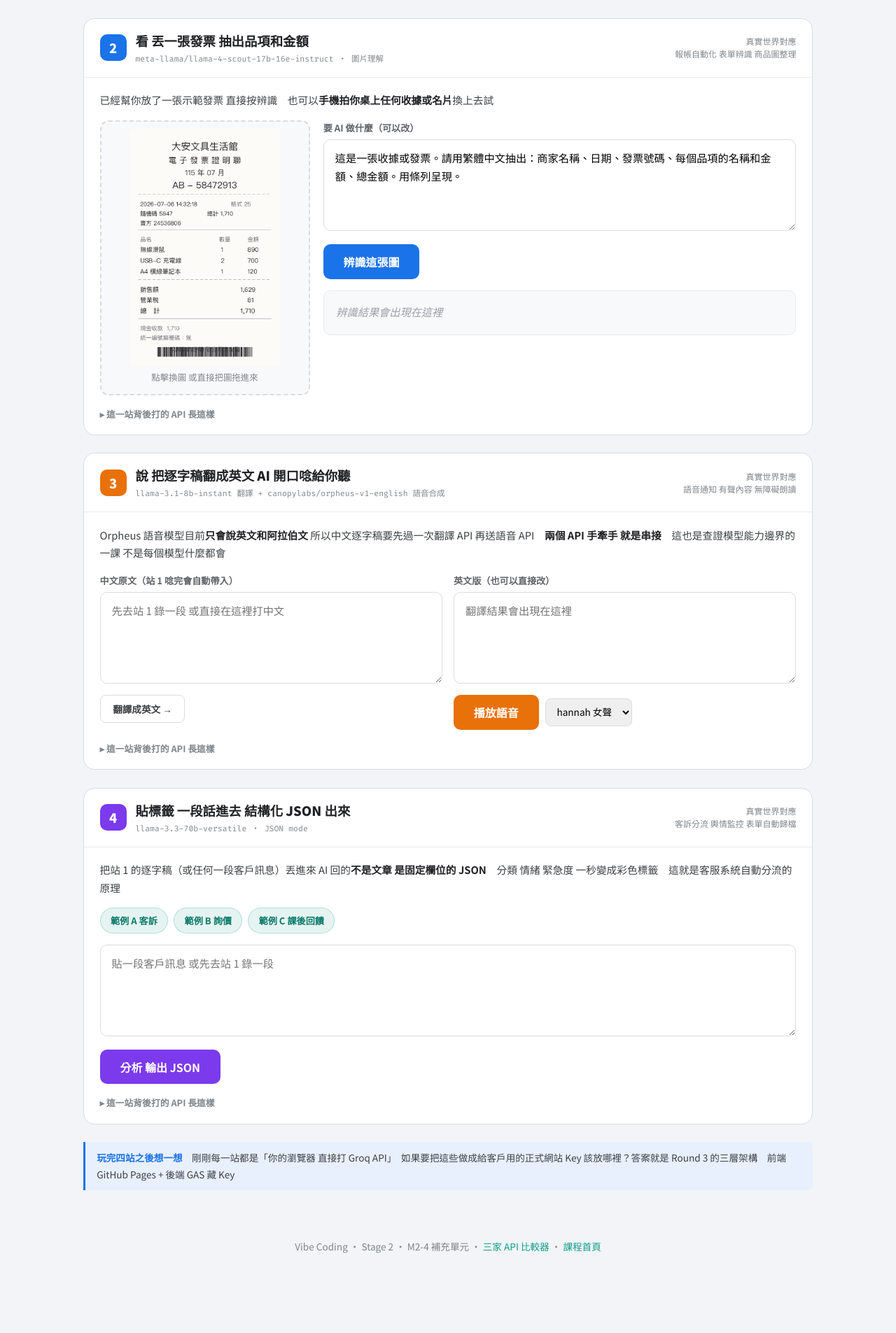
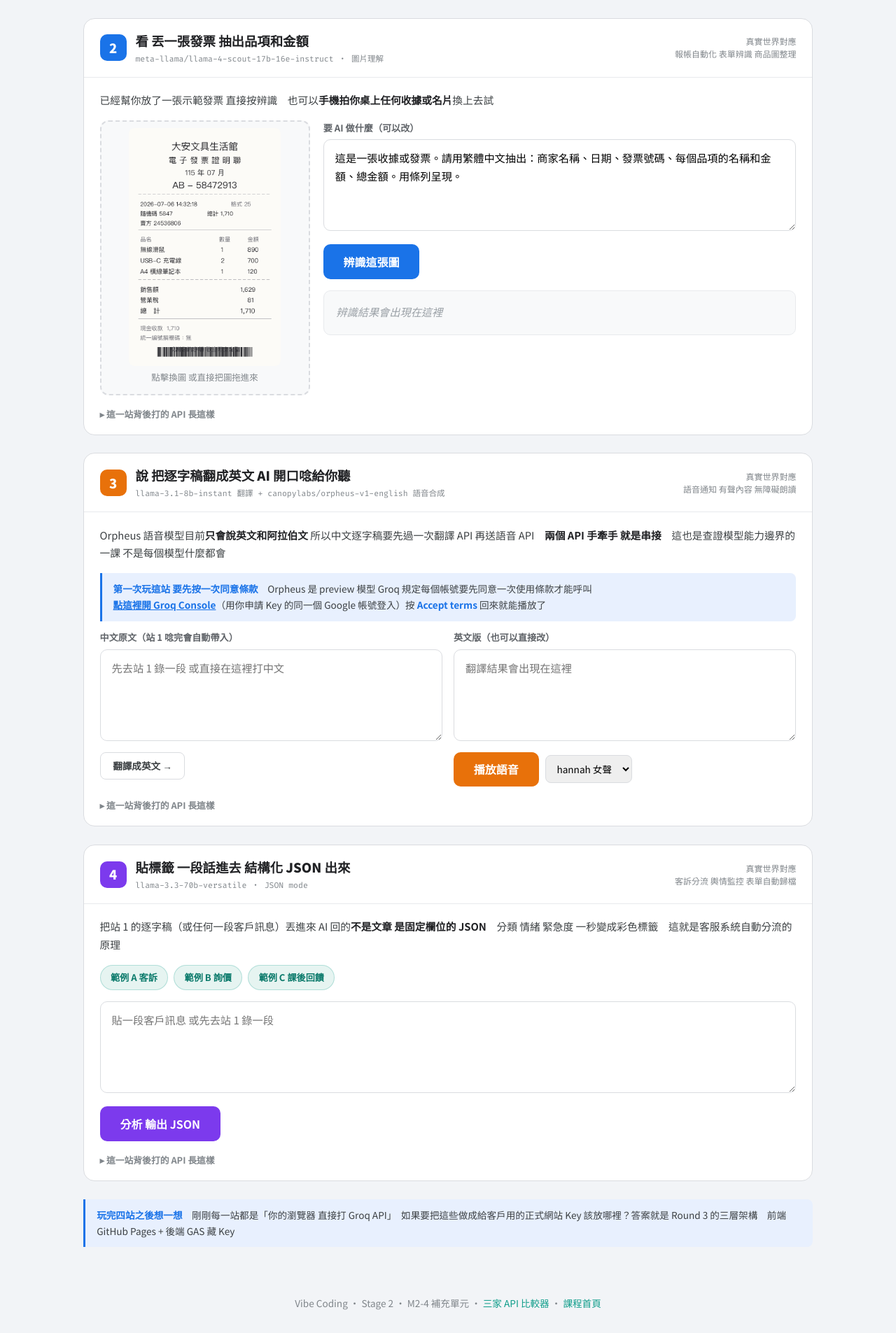
Before and after one commit to ai-cooperation/ai-path, a Jekyll site: the page vibe-coding/groq-playground/index.html, which Jekyll copies as it is, in a window 1280 px wide. Shown: the part 1109-3014 px from the top of the page at 70% size. Built offline with Jekyll 4.4.1, drawn with Linux system fonts in a browser that asks for light colours; before the commit the page ends 2933 px from its top, so only the background shows below that.

Commit message:
fix: groq-playground Orpheus terms acceptance 引導
- 站 3 加事前提示: preview 模型每帳號需按一次 Accept terms 附 console 直達連結
- terms 錯誤訊息轉成可點擊指引 錯誤內 URL 自動轉連結
- 翻譯/語音合成錯誤標明失敗來源 避免誤判是哪一步掛掉

```diff
--- a/vibe-coding/groq-playground/index.html
+++ b/vibe-coding/groq-playground/index.html
@@ -165,6 +165,7 @@ details.curl pre{background:#1e2530;color:#9fd6a8;border-radius:8px;padding:.8re
 
 .note-box{background:var(--blue-lt);border-left:3px solid var(--blue);border-radius:0 8px 8px 0;padding:.7rem 1rem;font-size:.85rem;color:var(--g800);margin:.8rem 0;line-height:1.7;}
 .note-box strong{color:var(--blue);}
+.note-box a,.err-tip a{color:var(--blue);font-weight:600;word-break:break-all;}
 
 .spinner{display:inline-block;width:15px;height:15px;border:2px solid rgba(255,255,255,.4);border-top-color:#fff;border-radius:50%;animation:spin .8s linear infinite;vertical-align:-2px;}
 .spinner.dark{border-color:var(--g200);border-top-color:var(--green);}
@@ -344,6 +345,7 @@ details.curl pre{background:#1e2530;color:#9fd6a8;border-radius:8px;padding:.8re
     </div>
     <div class="st-body">
       <p class="st-lead">Orpheus 語音模型目前<strong>只會說英文和阿拉伯文</strong> 所以中文逐字稿要先過一次翻譯 API 再送語音 API　<strong>兩個 API 手牽手 就是串接</strong>　這也是查證模型能力邊界的一課 不是每個模型什麼都會</p>
+      <div class="note-box"><strong>第一次玩這站 要先按一次同意條款</strong>　Orpheus 是 preview 模型 Groq 規定每個帳號要先同意一次使用條款才能呼叫<br><a href="https://console.groq.com/playground?model=canopylabs%2Forpheus-v1-english" target="_blank" rel="noopener">點這裡開 Groq Console</a>（用你申請 Key 的同一個 Google 帳號登入）按 <strong>Accept terms</strong> 回來就能播放了</div>
       <div class="speak-grid">
         <div class="speak-col">
           <div class="lbl">中文原文（站 1 唸完會自動帶入）</div>
@@ -512,6 +514,12 @@ function escapeHtml(s){
 }
 function errorTip(msg){
   const m = String(msg).toLowerCase();
+  if(m.includes('terms acceptance') || m.includes('terms_acceptance') || m.includes('accept the terms')){
+    const u = String(msg).match(/https:\/\/console\.groq\.com[^\s"'<>]+/);
+    return '<strong>建議</strong>　這個模型第一次用要先同意條款（每個帳號按一次就好 不用錢）<br>' +
+      (u ? '<a href="' + u[0] + '" target="_blank" rel="noopener">點這裡開 Groq Console 按 Accept terms</a>　' : '去 console.groq.com 開這個模型按 Accept terms　') +
+      '記得用申請 Key 的同一個帳號登入 按完回來再試一次';
+  }
   if(m.includes('401') || m.includes('invalid api key') || m.includes('unauthorized'))
     return '<strong>建議</strong>　Key 無效 確認完整複製了 gsk_ 開頭整串 或回 console.groq.com/keys 重產一把';
   if(m.includes('429') || m.includes('rate limit') || m.includes('too many'))
@@ -522,10 +530,13 @@ function errorTip(msg){
     return '<strong>建議</strong>　檔案太大 圖片換小一點 錄音短一點';
   return '';
 }
+function withLinks(escaped){
+  return escaped.replace(/https?:\/\/[^\s<]+/g, u => '<a href="' + u + '" target="_blank" rel="noopener" style="word-break:break-all;">' + u + '</a>');
+}
 function showErr(boxId, msg){
   const el = document.getElementById(boxId);
   const tip = errorTip(msg);
-  el.innerHTML = '<div style="font-size:.88rem;">錯誤: ' + escapeHtml(msg) + '</div>' + (tip ? '<div class="err-tip">' + tip + '</div>' : '');
+  el.innerHTML = '<div style="font-size:.88rem;">錯誤: ' + withLinks(escapeHtml(msg)) + '</div>' + (tip ? '<div class="err-tip">' + tip + '</div>' : '');
   el.style.display = 'block';
   el.classList.remove('empty');
   el.classList.add('error');
@@ -824,15 +835,16 @@ async function runTTS(){
     document.getElementById('ttsTime').textContent = fmtSec(performance.now()-t0);
     document.getElementById('plSpeak').classList.add('on');
   }catch(e){
-    showSpeakErr(e.message);
+    showSpeakErr(e.message, '語音合成');
   }
   btn.disabled = false; btn.textContent = '播放語音';
 }
 
-function showSpeakErr(msg){
+function showSpeakErr(msg, source){
   const el = document.getElementById('speakErr');
   const tip = errorTip(msg);
-  el.innerHTML = '<div style="font-size:.88rem;">錯誤: ' + escapeHtml(msg) + '</div>' + (tip ? '<div class="err-tip">' + tip + '</div>' : '');
+  const label = source ? source + '失敗　' : '';
+  el.innerHTML = '<div style="font-size:.88rem;">' + label + '錯誤: ' + withLinks(escapeHtml(msg)) + '</div>' + (tip ? '<div class="err-tip">' + tip + '</div>' : '');
   el.style.display = 'block';
 }
 function hideSpeakErr(){ document.getElementById('speakErr').style.display = 'none'; }
@@ -880,7 +892,7 @@ async function runTag(){
   }catch(e){
     const el = document.getElementById('tagErr');
     const tip = errorTip(e.message);
-    el.innerHTML = '<div style="font-size:.88rem;">錯誤: ' + escapeHtml(e.message) + '</div>' + (tip ? '<div class="err-tip">' + tip + '</div>' : '');
+    el.innerHTML = '<div style="font-size:.88rem;">錯誤: ' + withLinks(escapeHtml(e.message)) + '</div>' + (tip ? '<div class="err-tip">' + tip + '</div>' : '');
     el.style.display = 'block';
   }
   btn.disabled = false; btn.textContent = '分析 輸出 JSON';
```
Also changed, not shown: other parts of vibe-coding/groq-playground/index.html (+1 -1 lines).
